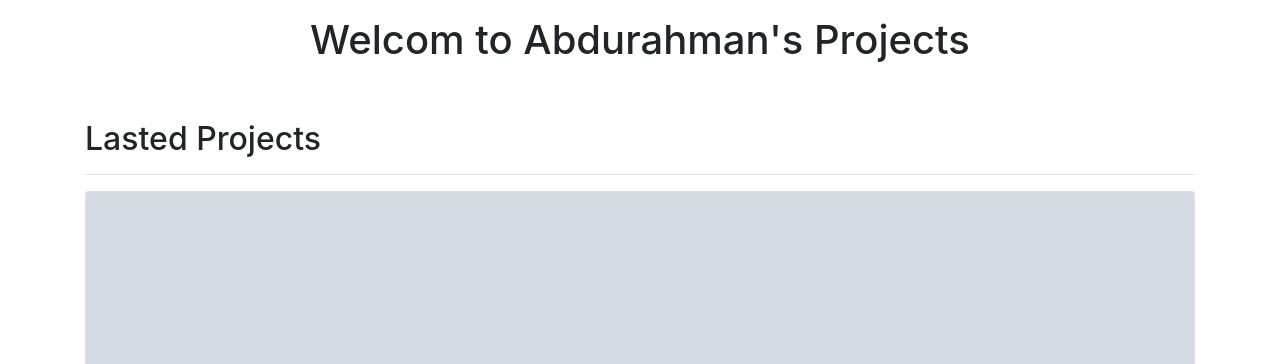
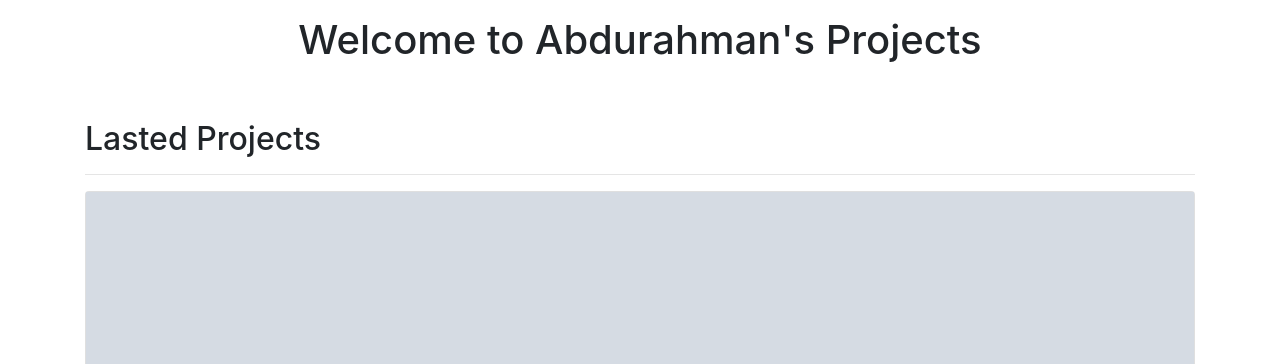
Before and after one commit to axah37/portfolio, a Django app: template jobs/templates/jobs/summary.html in a window 1280 px wide. Shown: the part 56-420 px from the top of the page. Run offline with Django 3.2, Linux system fonts and the light colour scheme; the template is opened without the code that fills it: most values are stand-ins (such as "Sample title", 1, 10 or a date in 2020); grey boxes marked "Sample" are stand-in pictures; data that the repository does not hold is empty; some libraries are stand-ins or nearby versions.

Commit message:
spellcheck/update resume

```diff
--- a/jobs/templates/jobs/summary.html
+++ b/jobs/templates/jobs/summary.html
@@ -2,7 +2,7 @@
 {% block content %}
 <main role ="main">
 	<div class="container">
-		<h1 class="text-center pt-3"> Welcom to Abdurahman's Projects</h1>
+		<h1 class="text-center pt-3"> Welcome to Abdurahman's Projects</h1>
 		<br/>
 		<br/>
 		<h2>Lasted Projects</h2>
```
Also changed, not shown: 1 other file.
